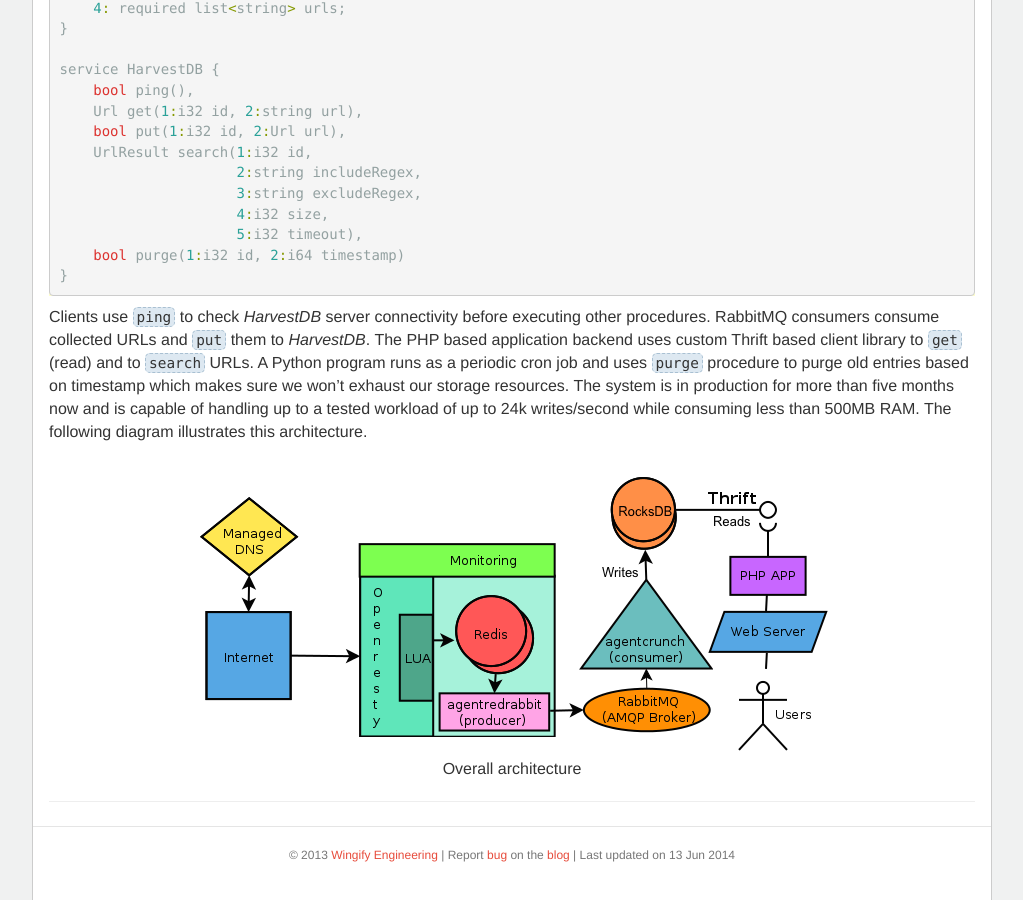
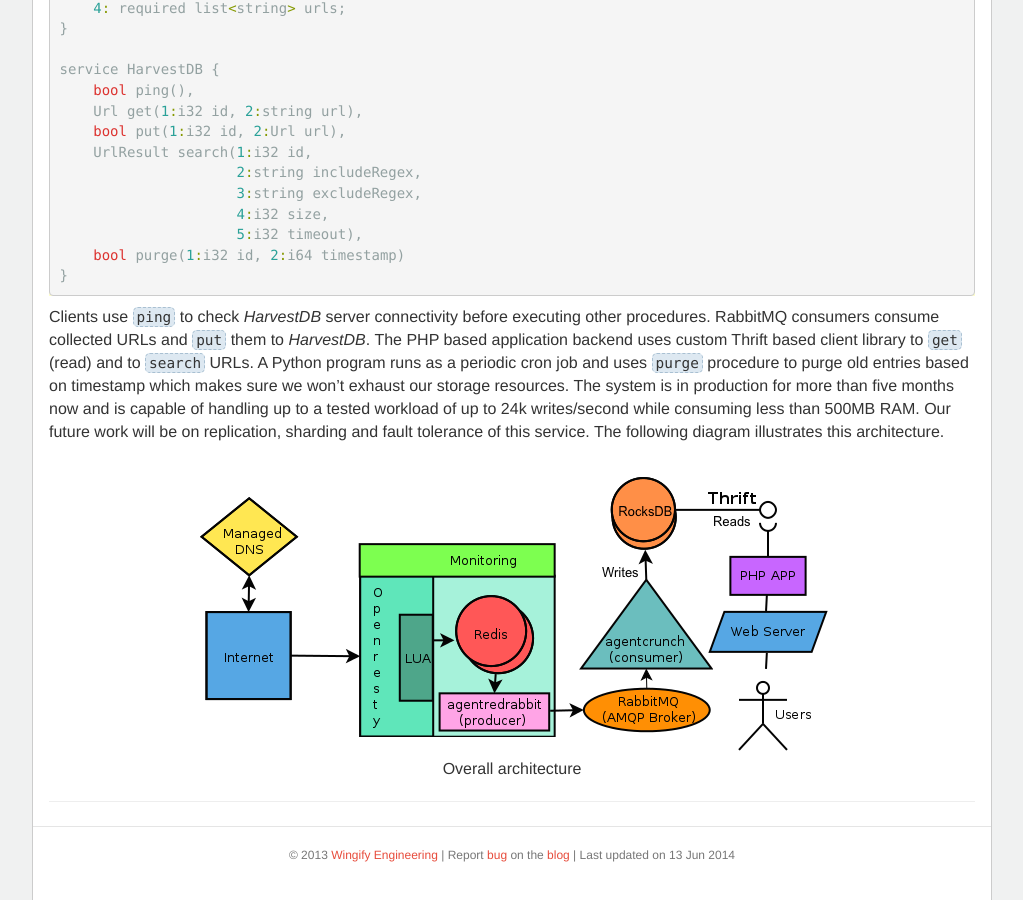
Before and after one commit to wingify/wingify.github.io, a Jekyll site: the page built from _posts/2014-06-13-fast-storage-with-rocksdb.markdown, in a window 1280 px wide and 900 px high, scrolled down 2846 px. Shown: the whole window, without its empty margins (128-1151 px from the left). Built offline with Jekyll 4.4.1, drawn with Linux system fonts in a browser that asks for light colours; comment, search, counter and statistics services are not loaded.

Commit message:
post: add scope for future work
Signed-off-by: Rohit Yadav <rohit.yadav@wingify.com>

```diff
--- a/_posts/2014-06-13-fast-storage-with-rocksdb.markdown
+++ b/_posts/2014-06-13-fast-storage-with-rocksdb.markdown
@@ -123,7 +123,8 @@
 based on timestamp which makes sure we won't exhaust our storage
 resources. The system is in production for more than five months now and is
 capable of handling up to a tested workload of up to 24k writes/second while consuming
-less than 500MB RAM. The following diagram illustrates this architecture.
+less than 500MB RAM. Our future work will be on replication, sharding and fault
+tolerance of this service. The following diagram illustrates this architecture.
 
 <div style="text-align:center; margin:5px">
 <img src="/images/2014/06/3.png"><br>
```
